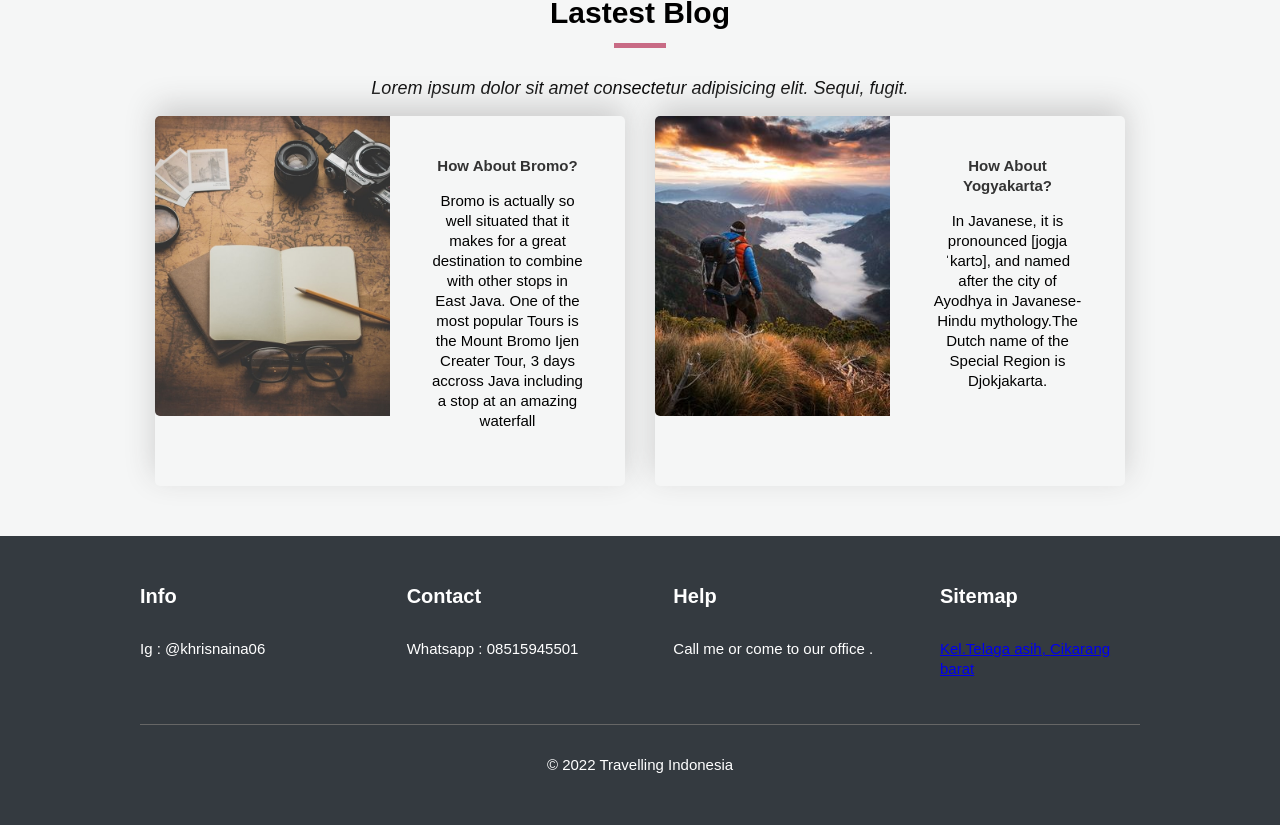
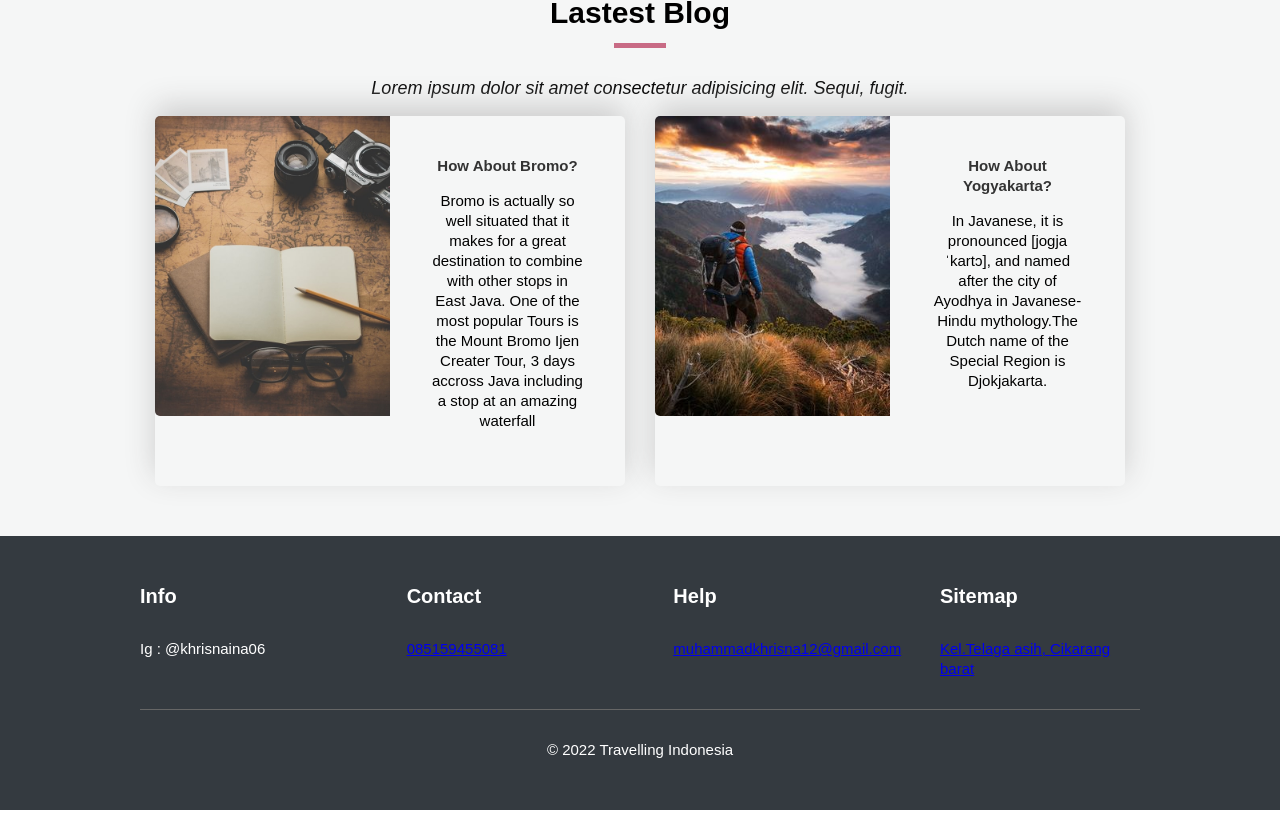
Before and after one commit to khrisnaina06/ina.github.io, a plain HTML site: page index.html in a window 1280 px wide. Shown: the part 2454-3279 px from the top of the page. Drawn offline with nearby package versions, Linux system fonts and the light colour scheme.

Commit message:
Update index.html

```diff
--- a/index.html
+++ b/index.html
@@ -187,15 +187,15 @@
           </div>
           <div>
             <h5>Contact</h5>
-            Whatsapp : 08515945501
+            <a href="https://wa.me/085159455081">085159455081</a>
           </div>
           <div>
             <h5>Help</h5>
-            Call me or come to our office .
+             <a href="mailto: muhammadkhrisna12@gmail.com">muhammadkhrisna12@gmail.com</a>
           </div>
           <div>
             <h5>Sitemap</h5>
-            <p><a href="https://goo.gl/maps/TbRrx958TXxDcFX1A">Kel.Telaga asih, Cikarang barat</a></p>
+            <a href="https://goo.gl/maps/TbRrx958TXxDcFX1A">Kel.Telaga asih, Cikarang barat</a>
           </div>
         </div>
         <div class="layar-dalam">
```
